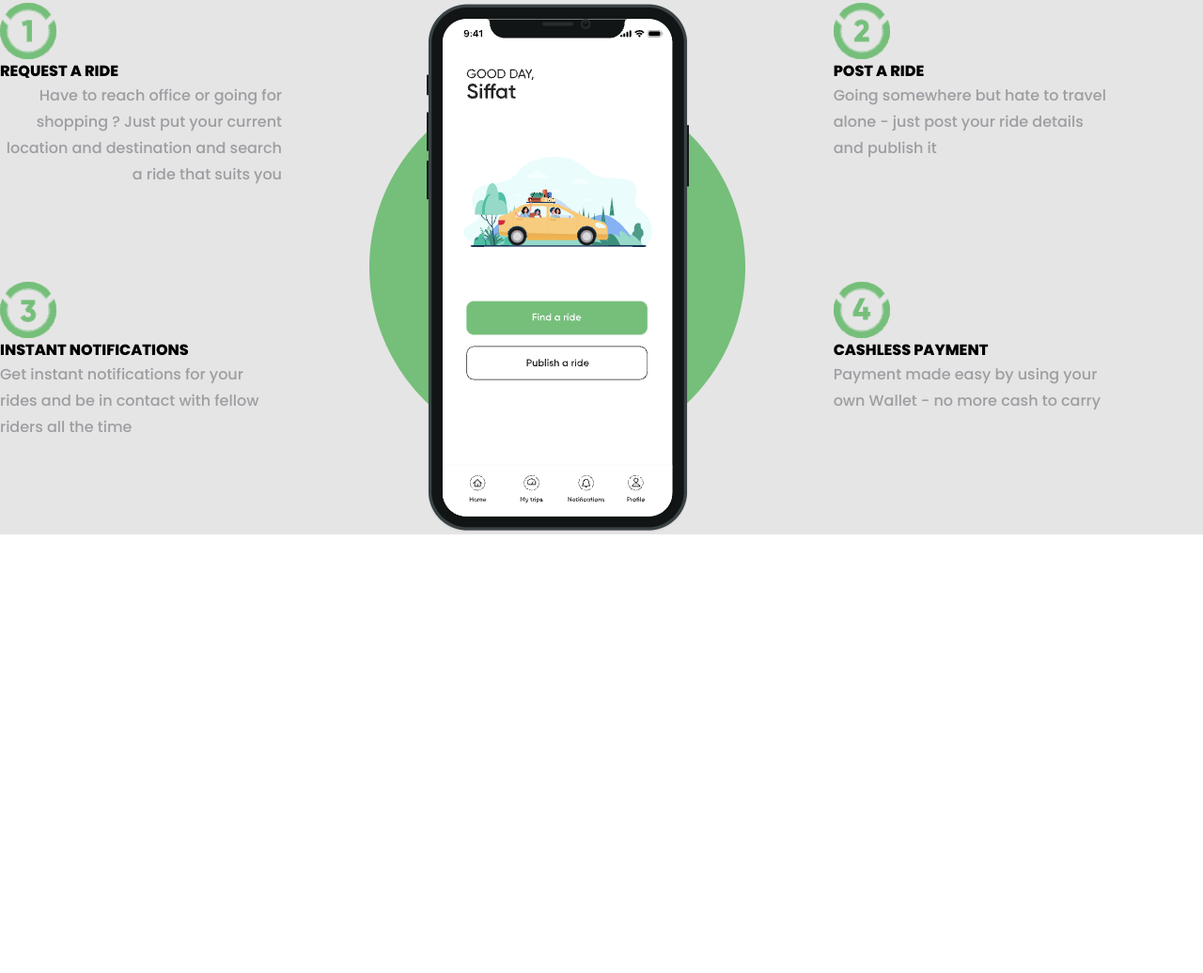
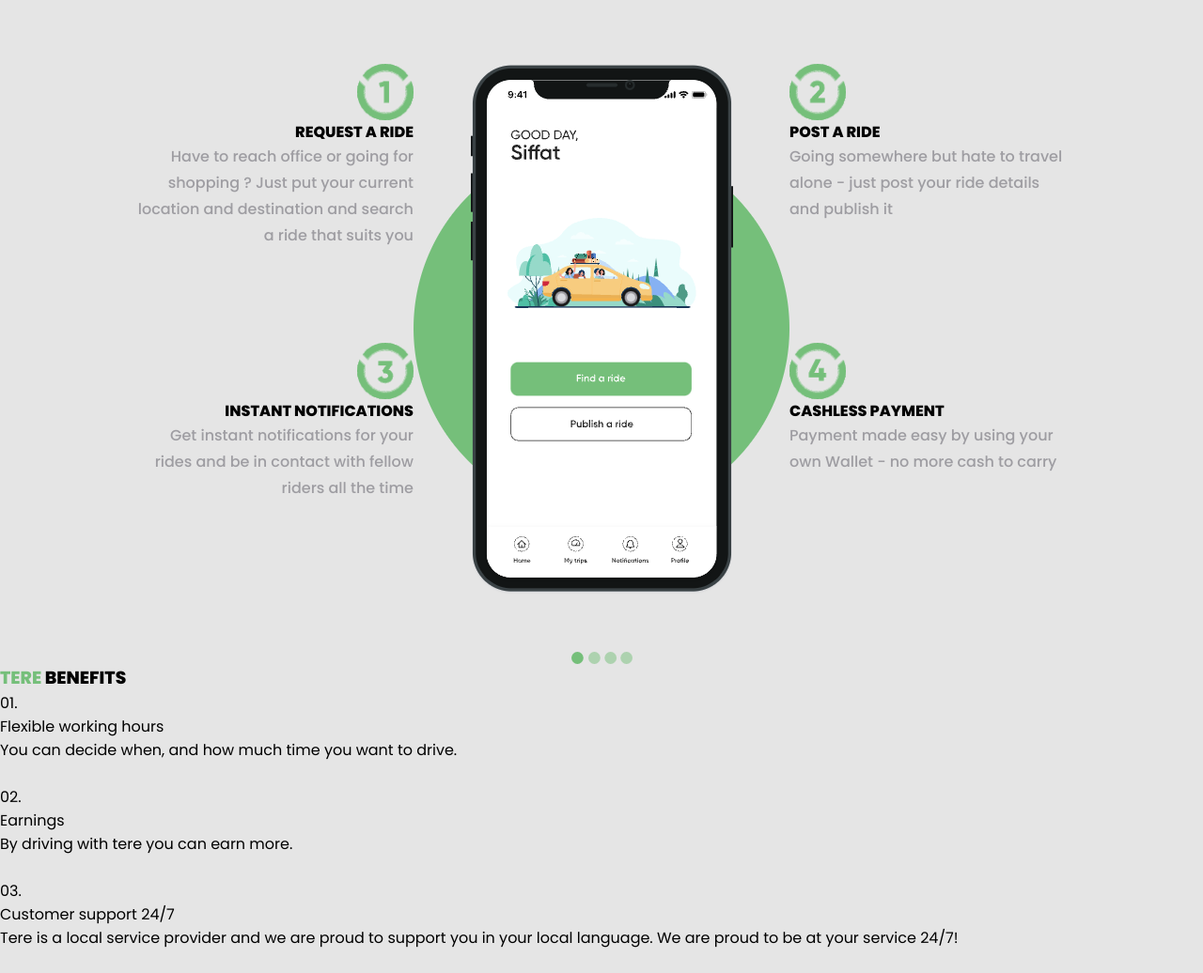
Before and after one commit to Clarity-afk/Tere, a plain HTML site: page index.html in a window 1280 px wide. Shown: the part 1325-2361 px from the top of the page at 94% size. Before the commit the page ends 1894 px from the top, so only its background shows below. Drawn offline with Linux system fonts and the light colour scheme.

Commit message:
fixed and added new section html

```diff
--- a/index.html
+++ b/index.html
@@ -86,6 +86,45 @@
                         <p class="instruction__item-subtitle">Payment made easy by using your own Wallet - no more cash to carry</p>
                     </div>
                 </div>
+                <div class="instruction__slider-wrap"><img src="images/icons/slider.svg" alt="" class="instruction__slider"></div>
+            </div>
+        </section>
+
+        <section class="benefits">
+            <div class="container">
+                <div class="benefits__text">
+                    <h3 class="benefits__title"><span class="green">TERE</span> BENEFITS</h3>
+                </div>
+                <div class="benefits__cads">
+                    <div class="benefits__item">
+                        <div class="benefits__item-text">
+                            <span class="benefits__item-num">01.</span>
+                            <div class="benefits__item-title">Flexible
+                                working hours</div>
+                            <div class="benefits__item-subtitle">You can decide when, and how much
+                                time you want to drive.</div>
+                        </div>
+                        <img src="" alt="" class="benefits__item-img">
+                    </div>
+                    <div class="benefits__item">
+                        <div class="benefits__item-text">
+                            <span class="benefits__item-num">02.</span>
+                            <div class="benefits__item-title">Earnings</div>
+                            <div class="benefits__item-subtitle">By driving with tere you can
+                                earn more.</div>
+                        </div>
+                        <img src="" alt="" class="benefits__item-img">
+                    </div>
+                    <div class="benefits__item">
+                        <div class="benefits__item-text">
+                            <span class="benefits__item-num">03.</span>
+                            <div class="benefits__item-title">Customer
+                                support 24/7</div>
+                            <div class="benefits__item-subtitle">Tere is a local service provider and we are proud to support you in your local language. We are proud to be at your service 24/7!</div>
+                        </div>
+                        <img src="" alt="" class="benefits__item-img">
+                    </div>
+                </div>
             </div>
         </section>
     </main>
--- a/style.css
+++ b/style.css
@@ -224,6 +224,9 @@ main{
     "A E B"
     "C E D"
     ". . .";
+
+    justify-content: center;
+    margin-top: 65px;
 }
 
 .instruction__item {
@@ -268,11 +271,19 @@ main{
     /* flex-basis: 100%; */
 }
 
-.instruction__item:nth-child(1) .instruction__item-subtitle,
-.instruction__item:nth-child(3) .instruction__item-subtitle {
+.instruction__item1, .instruction__item4{
     text-align: right;
+    align-items: end
 }
-.instruction__item:nth-child(2) .instruction__item-subtitle,
-.instruction__item:nth-child(4) .instruction__item-subtitle {
+
+.instruction__item2, .instruction__item5{
     text-align: left;
+    align-items: start;
 }
+
+.instruction__slider-wrap{
+    display: flex;
+    justify-content: center;
+
+    margin-top: 60px;
+}
```
